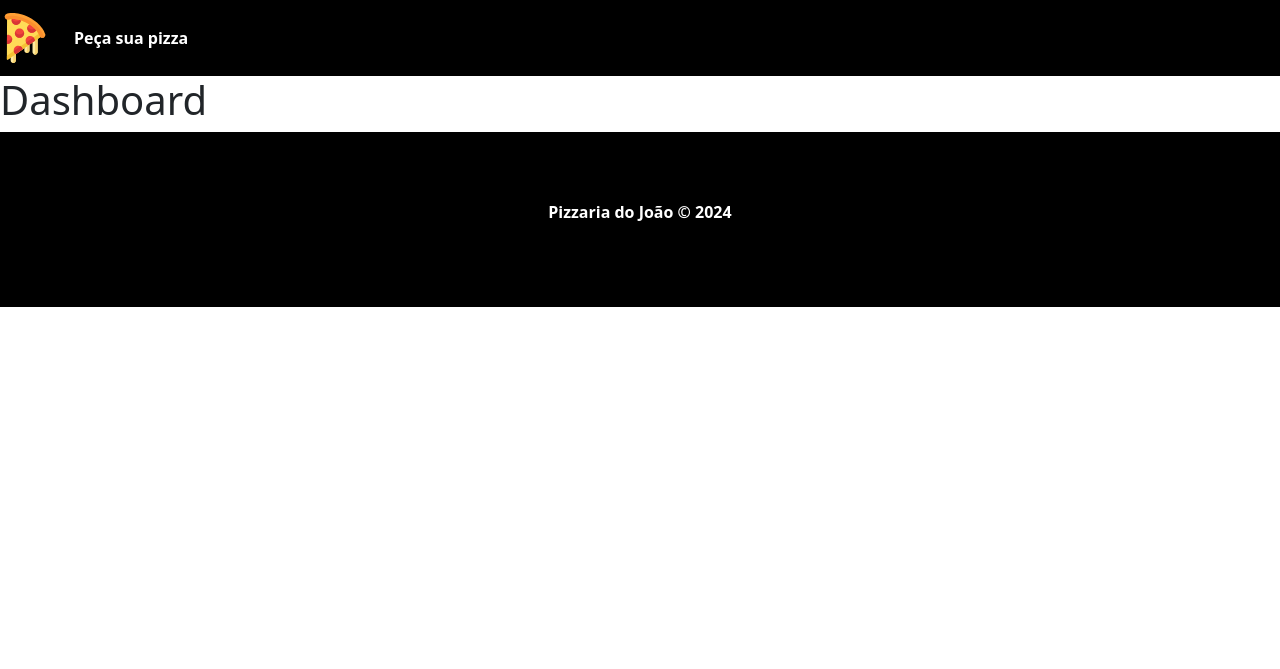
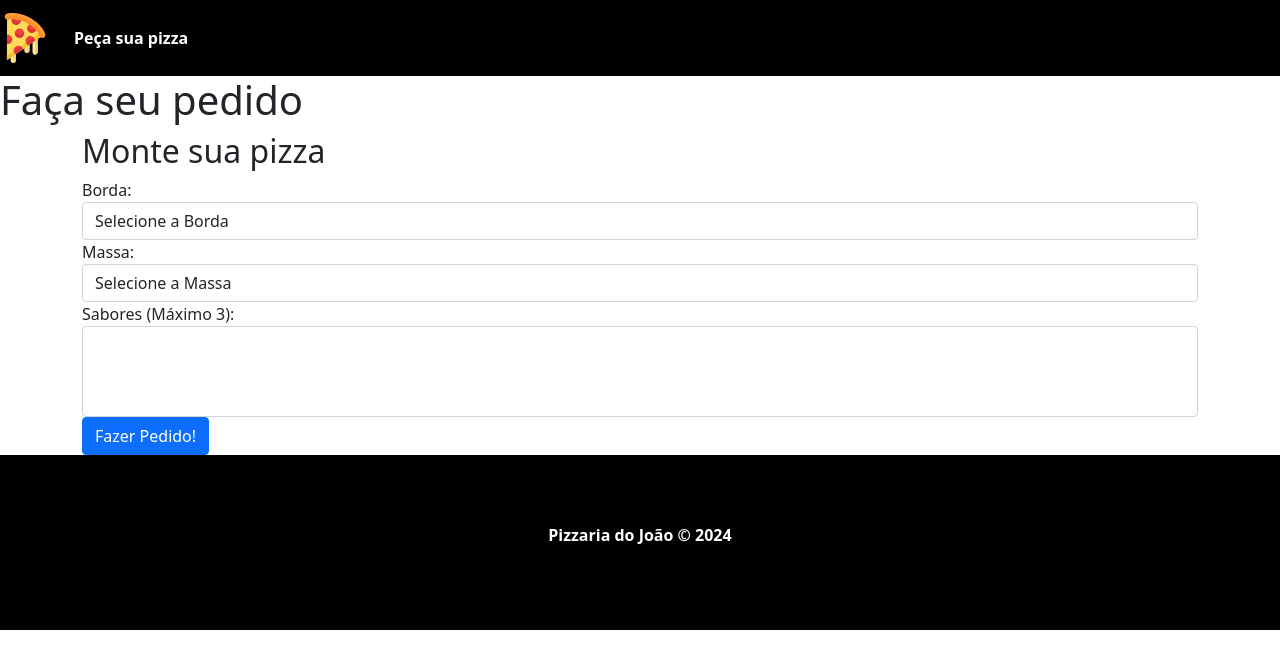
Before and after one commit to freitasj1/projeto-pizzaria, a PHP site: page / in a window 1280 px wide. Shown: the top 669 px of the page. Run offline with PHP 8.4, Linux system fonts and the light colour scheme; lists and menus that the app fills with data are empty; some libraries are stand-ins or nearby versions.

Commit message:
término do html da home

```diff
--- a/index.php
+++ b/index.php
@@ -1,9 +1,41 @@
 <?php
 include_once("templates/header.php");
 ?>
-    <h1>Dashboard</h1>
-    <!-- <i class="fas fa-sync-alt"></i> -->
-
+    <div id="main-banner">
+        <h1>Faça seu pedido</h1>
+    </div>
+    <div id="main-container">
+        <div class="container">
+            <div class="row">
+                <div class="col-md-12">
+                    <h2>Monte sua pizza</h2>
+                    <form action="process/pizza.php" id="pizza-form" method="POST">
+                        <div class="form-group">
+                        <label for="borda">Borda:</label>
+                        <select name="borda" id="borda" class="form-control">
+                            <option value="">Selecione a Borda</option>
+                        </select>
+                        </div>
+                        <div class="form-group">
+                        <label for="massa">Massa:</label>
+                        <select name="massa" id="massa" class="form-control">
+                            <option value="">Selecione a Massa</option>
+                        </select>
+                        </div>
+                        <div class="form-group">
+                        <label for="sabores">Sabores (Máximo 3):</label>
+                        <select multiple name="sabores[]" id="sabores" class="form-control">
+                            <option value=""></option>
+                        </select>
+                        </div>
+                        <div class="form-group">
+                            <input type="submit" value="Fazer Pedido!" class="btn btn-primary" >
+                        </div>
+                    </form>
+                </div>
+            </div>
+        </div>
+    </div>
 <?php
 include_once("templates/footer.php");
 ?>
```
